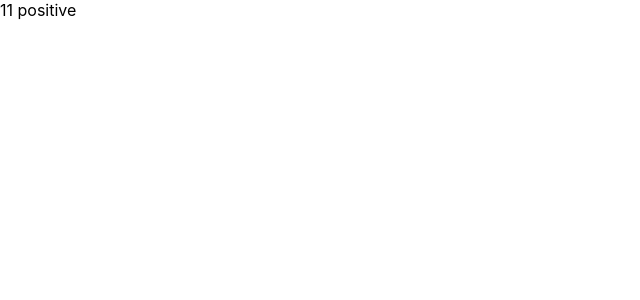
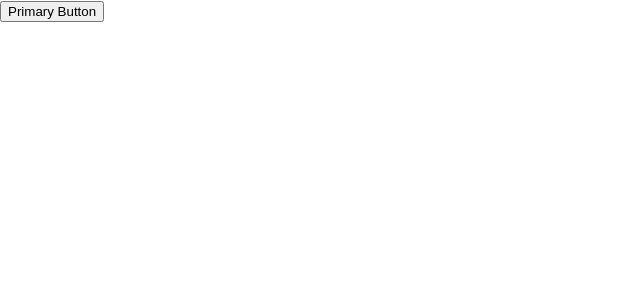
Before and after one commit to MahdiGhorbani98/react-typescript-demo, a React (Create React App) app: page / in a window 1280 px wide. Shown: the top 300 px of the page, without its empty margins (0-640 px from the left). Built offline with nearby package versions, Linux system fonts and the light colour scheme.

Commit message:
spread and omit

```diff
--- a/src/App.tsx
+++ b/src/App.tsx
@@ -1,7 +1,16 @@
-import { RandomNumber } from "./components/restricting/RandomNumber";
+import { CustomButton } from "./components/html/Button";
 
 function App() {
-  return <RandomNumber value={11} isPositive />;
+  return (
+    <CustomButton
+      variant="primary"
+      onClick={() => {
+        console.log("clicked");
+      }}
+    >
+      Primary Button
+    </CustomButton>
+  );
 }
 
 export default App;
--- /dev/null
+++ b/src/components/html/Button.tsx
@@ -0,0 +1,16 @@
+type CustomButtonProps = {
+  variant: "primary" | "secondary";
+  children: string;
+} & Omit<React.ComponentProps<"button">, "children">;
+
+export const CustomButton = ({
+  variant,
+  children,
+  ...rest
+}: CustomButtonProps) => {
+  return (
+    <button className={`class-with-${variant}`} {...rest}>
+      {children}
+    </button>
+  );
+};
```
